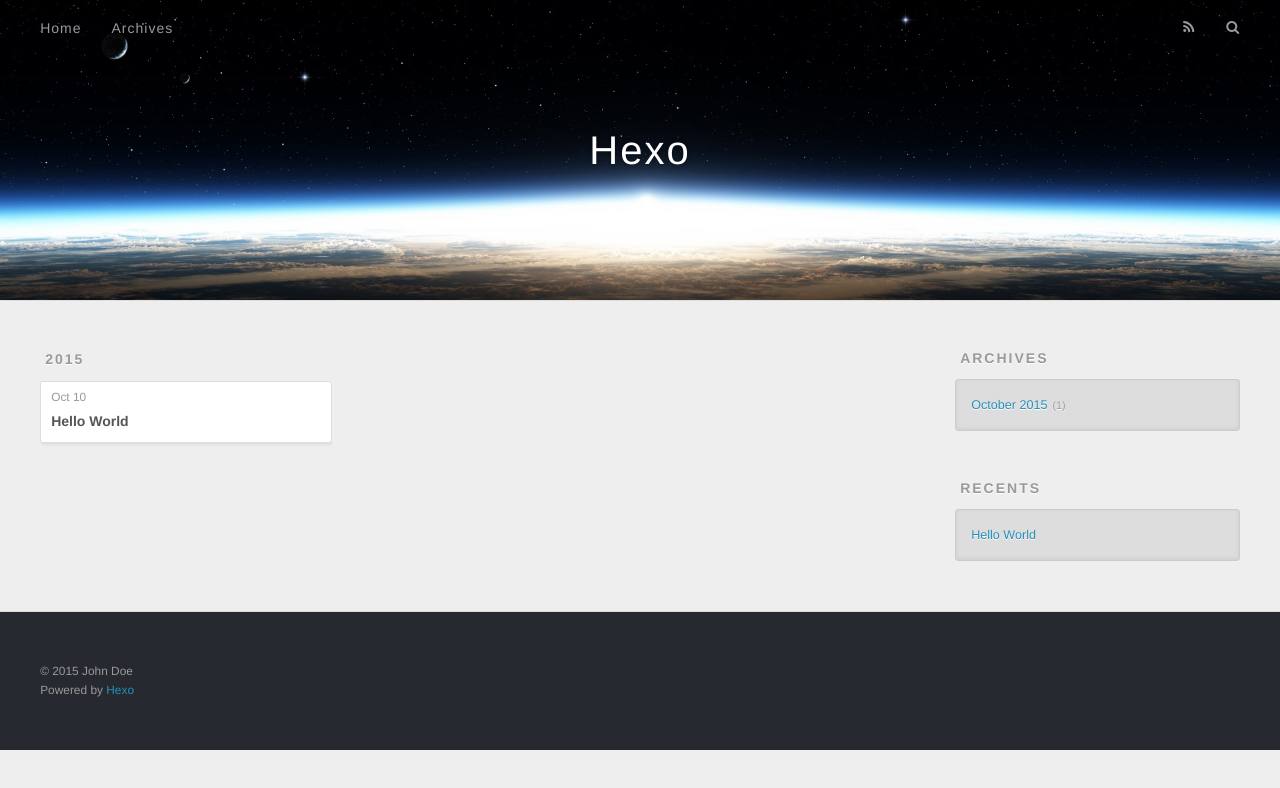
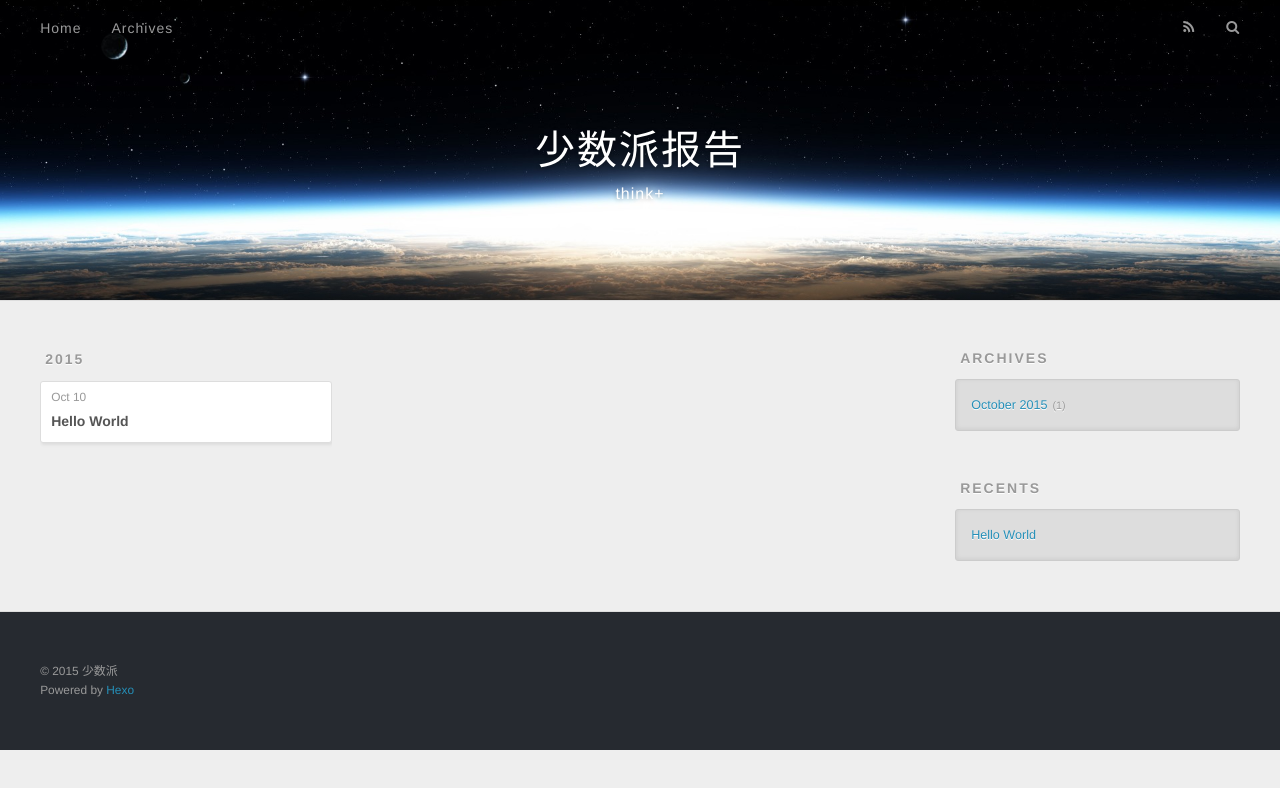
Before and after one commit to fulianguestc/fulianguestc.github.io, a plain HTML site: page archives/2015/10/index.html in a window 1280 px wide. Drawn offline with nearby package versions, Linux system fonts and the light colour scheme.

Commit message:
Site updated: 2015-10-10 16:00:17

```diff
--- a/archives/2015/10/index.html
+++ b/archives/2015/10/index.html
@@ -3,19 +3,19 @@
 <head>
   <meta charset="utf-8">
 
-  <title>Archives: 2015/10 | Hexo</title>
+  <title>Archives: 2015/10 | 少数派报告</title>
   <meta name="viewport" content="width=device-width, initial-scale=1, maximum-scale=1">
-  <meta name="description">
+  <meta name="description" content="think+">
 <meta property="og:type" content="website">
-<meta property="og:title" content="Hexo">
+<meta property="og:title" content="少数派报告">
 <meta property="og:url" content="http://yoursite.com/archives/2015/10/index.html">
-<meta property="og:site_name" content="Hexo">
-<meta property="og:description">
+<meta property="og:site_name" content="少数派报告">
+<meta property="og:description" content="think+">
 <meta name="twitter:card" content="summary">
-<meta name="twitter:title" content="Hexo">
-<meta name="twitter:description">
+<meta name="twitter:title" content="少数派报告">
+<meta name="twitter:description" content="think+">
 
-    <link rel="alternative" href="/atom.xml" title="Hexo" type="application/atom+xml">
+    <link rel="alternative" href="/atom.xml" title="少数派报告" type="application/atom+xml">
 
 
     <link rel="icon" href="/favicon.png">
@@ -33,8 +33,12 @@
   <div id="header-outer" class="outer">
     <div id="header-title" class="inner">
       <h1 id="logo-wrap">
-        <a href="/" id="logo">Hexo</a>
+        <a href="/" id="logo">少数派报告</a>
       </h1>
+
+        <h2 id="subtitle-wrap">
+          <a href="/" id="subtitle">think+</a>
+        </h2>
 
     </div>
     <div id="header-inner" class="inner">
@@ -133,7 +137,7 @@
 
   <div class="outer">
     <div id="footer-info" class="inner">
-      &copy; 2015 John Doe<br>
+      &copy; 2015 少数派<br>
       Powered by <a href="http://hexo.io/" target="_blank">Hexo</a>
     </div>
   </div>
```
Also changed, not shown: 2015/10/10/hello-world/index.html (+10 -6 lines), archives/2015/index.html (+14 -10 lines), archives/index.html (+14 -10 lines), index.html (+15 -11 lines).
